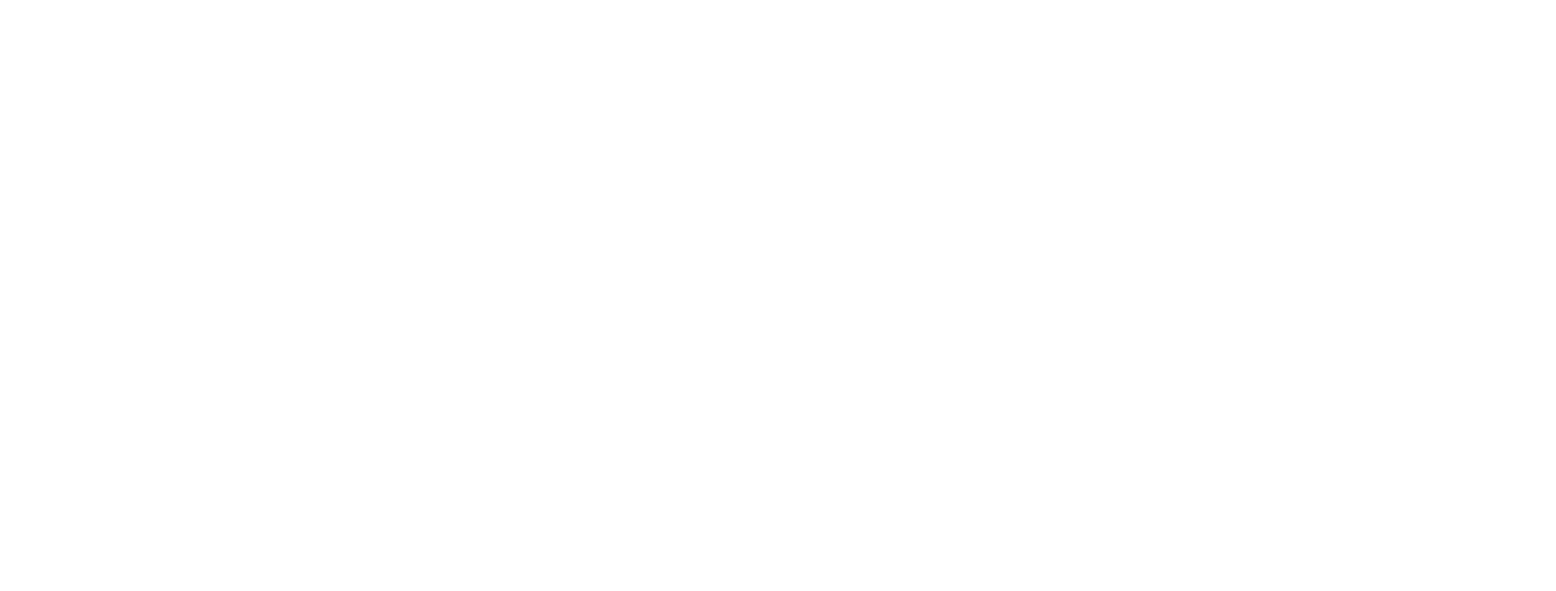
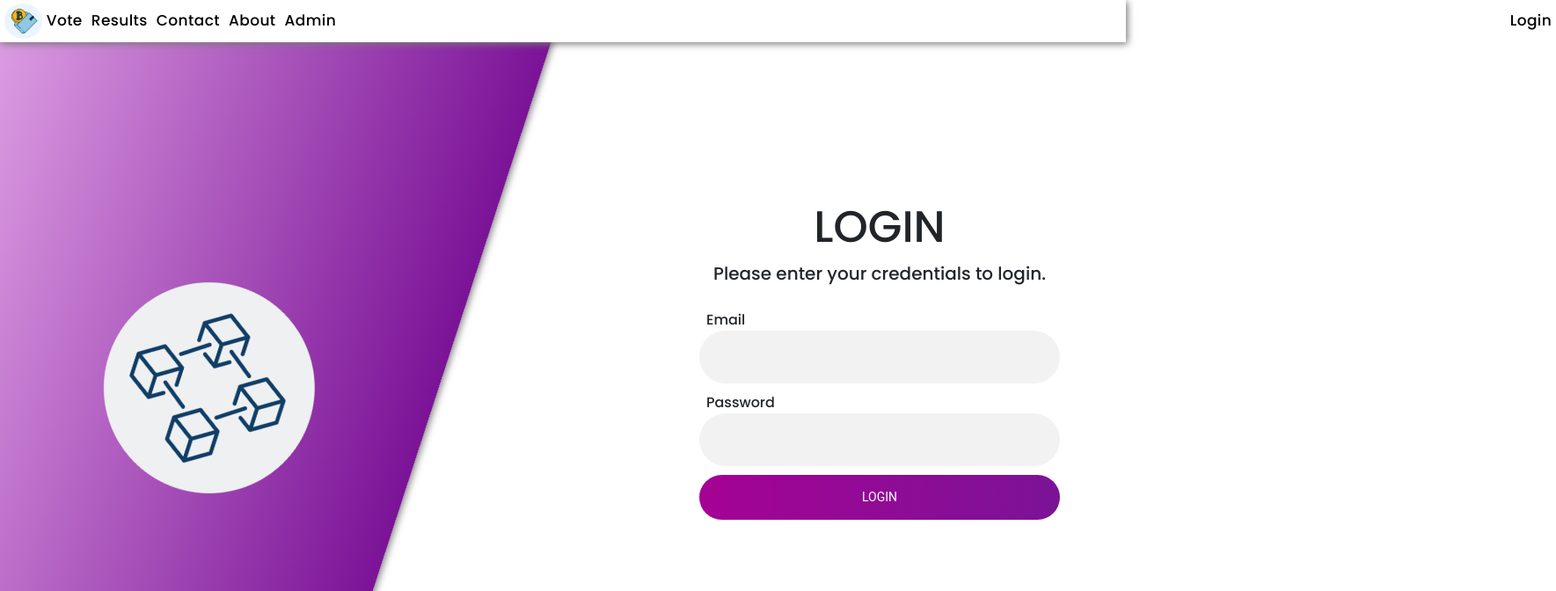
Before and after one commit to SamOp22/BlockChain_Voting, a React (Create React App) app in the folder votingblockchain-app/: page /Adminpage in a window 1280 px wide. Before the commit this address had no page. Shown: the top 672 px of the page at 88% size, 1769 px wide, since content can reach past the window. Built offline with nearby package versions, Linux system fonts and the light colour scheme.

Commit message:
login register
login registeration for admin and voter successful

```diff
--- a/votingblockchain-app/src/App.js
+++ b/votingblockchain-app/src/App.js
@@ -8,30 +8,42 @@
 import Voterpage from './components/Voterpage';
 import { Instructions } from './components/Instructions';
 import { useEffect, useState } from 'react';
+import Adminlogin from './components/Adminlogin';
 
 
 
 function App() {
 
-  const [user, setLoginUser] = useState({})
+  const [admin, setLoginAdmin] = useState({})
 
   useEffect(() => {
-    setLoginUser(JSON.parse(localStorage.getItem("User")))
+    setLoginAdmin(JSON.parse(localStorage.getItem("Admin")))
   }, [])
 
-  const setVoter = (user) => {
-    localStorage.setItem("User", JSON.stringify(user))
-    setLoginUser(user)
+  const setAdminn = (admin) => {
+    localStorage.setItem("Admin", JSON.stringify(admin))
+    setLoginAdmin(admin)
   }
 
+const [user, setLoginUser] = useState({})
+
+useEffect(() => {
+  setLoginUser(JSON.parse(localStorage.getItem("User")))
+}, [])
+
+  function setVoter(user) {
+    localStorage.setItem("User", JSON.stringify(user));
+    setLoginUser(user);
+  }
   return (
     <BrowserRouter>
       <Routes>
         <Route path='/' element={<Homepage />} />
         <Route exact path='/Voterpage' element={user && user._id ? (<Voterpage setVoter={setVoter} />) : (<SignIn setVoter={setVoter} />)}/>
-
+        <Route exact path='/Adminpage' element={admin && admin._id ? (<Adminpage setAdminn={setAdminn} />) : (<Adminlogin setAdminn={setAdminn} />)}/>
         <Route path='/Profile' element={<Profile />} />
         <Route path='/SignIn' element={<SignIn setVoter={setVoter} />} />
+        <Route path='/Adminlogin' element={<Adminlogin setAdminn={setAdminn} />} />
         <Route path='/SignUp' element={<SignUp />} />
         <Route path='/admin' element={<Adminpage />} />
         <Route path='/Voterpage/Instructions' element={<Instructions />} />
--- a/votingblockchain-app/src/components/Adminlogin.js
+++ b/votingblockchain-app/src/components/Adminlogin.js
@@ -0,0 +1,75 @@
+import React , { useState} from 'react'
+import NavB from './NavB'
+import './css_/SignIn.css'
+import axios from "axios"
+import { useNavigate} from  "react-router-dom"
+
+
+function Adminlogin({setAdminn}) {
+
+  const navigate = useNavigate()
+
+  const [ admin ,setAdmin] = useState({
+    Email: "",
+    Password: ""
+
+  })
+
+  const handleChange = e => {
+    const {name , value } = e.target
+    setAdmin({
+      ...admin,
+      [name]:value
+    })
+  }
+
+  const Adminlogin = () =>{
+    axios.post("http://localhost:3000/Adminlogin" , admin)
+    .then(res => {
+      alert(res.data.message)
+      setAdminn(res.data.admin)
+      navigate("/Adminpage")
+    })
+  }
+
+  return (
+    <>
+
+        <div className="navb">
+          <NavB />
+        </div>
+        {console.log("User",admin)}
+        <div className="content">
+          <div className='side-panel'>
+            <img src='./logo2.png' alt="BigCo Inc. logo" />
+          </div>
+          <div className='signin-box'>
+            <div className="login-page">
+              <div className="form">
+                <div className="login">
+                  <div className="login-header">
+                    <h3>LOGIN</h3>
+                    <p>Please enter your credentials to login.</p>
+                  </div>
+                </div>
+                <div className="login-form">
+                <label>Email</label>
+                <input type="email" name="Email" value={admin.Email} placeholder=""  onChange={handleChange}/>
+                <label>Password</label>
+                <input type="password" name="Password" value={admin.Password} placeholder=""  onChange={handleChange}/>
+
+                <button onClick={Adminlogin}>login</button>
+                </div>
+
+              </div>
+            </div>
+          </div>
+        </div>
+
+
+
+    </>
+  )
+}
+
+export default Adminlogin
--- a/votingblockchain-app/src/components/Adminpage.js
+++ b/votingblockchain-app/src/components/Adminpage.js
@@ -2,37 +2,31 @@
 import { Outlet } from "react-router-dom";
 import {Link} from "react-router-dom"
 import {NavLink} from "react-router-dom"
-import {useNavigate} from "react-router-dom"
+import NavB from "./NavB";
+
 import "./css_/Adminpage.css"
 
 
-export default function Adminpage() {
+export default function Adminpage(setAdminn) {
     return (
         <>
 
-       <link rel='stylesheet' href='https://cdnjs.cloudflare.com/ajax/libs/font-awesome/4.7.0/css/font-awesome.min.css'></link>
-        <nav>
-            <img src='./logo.jpeg' />
-            <Link to="/" className='toggle-button'>
-                <input type="checkbox" id="click"></input>
-                <label htmlFor="click" className='menu-btn'>
-                <i className="fa fa-bars" aria-hidden="true" id='ccc'></i>
-                </label>
-            </Link>
-
-            <div className='admin_navlinks'>
-                <NavLink to="/Profile" className='Li'>Profile</NavLink>
-                <NavLink to="/Profile" className='Li'>Candidates</NavLink>
-                <NavLink to="/" className='Li'>Add Candidates</NavLink>
-                <NavLink to="/" className='Li'>Results</NavLink>
-                <NavLink to="/" className='Li'>About</NavLink>
-            </div>
-            <div className='logout'>
-                <NavLink to="/SignIn"  className='Li'>Logout</NavLink>
-                <Outlet/>
+            <div className="navba">
+                <NavB />
             </div>
 
-        </nav>
+            <div className="sidenav">
+                <div className="sidenav-links">
+
+                    <NavLink to="/" className='SLi'>Profile</NavLink>
+                    <NavLink to="/" className='SLi'>Add Candidates</NavLink>
+                    <NavLink to="/" className='SLi'>Results</NavLink>
+                    <NavLink to="/" className='SLi'onClick={()=> setAdminn({})} >Logout</NavLink>
+
+                </div>
+                <Outlet/>
+
+            </div>
 
 
         </>
--- a/votingblockchain-app/src/components/Homepage.js
+++ b/votingblockchain-app/src/components/Homepage.js
@@ -1,5 +1,4 @@
 import React from "react";
-import { Outlet } from "react-router-dom";
 import './css_/Homepage.css';
 import NavB from "./NavB";
 
--- a/votingblockchain-app/src/components/NavB.js
+++ b/votingblockchain-app/src/components/NavB.js
@@ -10,7 +10,6 @@
     const navigate = useNavigate();
 const goHome = () => {
     navigate('/')
-
 }
 
     return (
@@ -33,7 +32,7 @@
                 <NavLink to="/" className='Li'>Results</NavLink>
                 <NavLink to="/" className='Li'>Contact</NavLink>
                 <NavLink to="/" className='Li'>About</NavLink>
-                <NavLink to="/AdminLogin" className="Li">Admin</NavLink>
+                <NavLink to="/AdminLogin" id='adminloginn' className="Li">Admin</NavLink>
             </div>
             <div className='login'>
 
--- a/votingblockchain-app/src/components/SignIn.js
+++ b/votingblockchain-app/src/components/SignIn.js
@@ -31,7 +31,6 @@
       navigate("/Voterpage")
     })
   }
-
   return (
     <>
 
@@ -57,7 +56,7 @@
                 <input type="email" name="Email" value={user.Email} placeholder=""  onChange={handleChange}/>
                 <label>Password</label>
                 <input type="password" name="Password" value={user.Password} placeholder=""  onChange={handleChange}/>
-                <label>Confirm Password</label>
+
                 <button onClick={Signin}>login</button>
                 </div>
                 <p id onClick={()=> navigate("/SignUp")}>Do not have a account... Register Now</p>
--- a/votingblockchain-app/src/components/css_/Homepage.css
+++ b/votingblockchain-app/src/components/css_/Homepage.css
@@ -40,9 +40,17 @@
 
   font-size: 5rem;
   margin-top: 4rem;
+  padding-left: 4rem;
   display: flex;
   align-items: center;
   justify-content: center;
+
+}
+
+.main-content .head p{
+
+  font-size: 1.2rem;
+
 
 }
 
--- a/votingblockchain-app/src/components/css_/Voterpage.css
+++ b/votingblockchain-app/src/components/css_/Voterpage.css
@@ -14,6 +14,11 @@
 .navba .login {
     display: none;
 
+}
+
+.navba #adminloginn{
+
+    display: none;
 }
 .navba #voteeeee{
     display:none;
```
Also changed, not shown: votingblockchain-app/src/components/Addcandidates.js (added), 1 other file (tests, documents, lock files or other folders).
